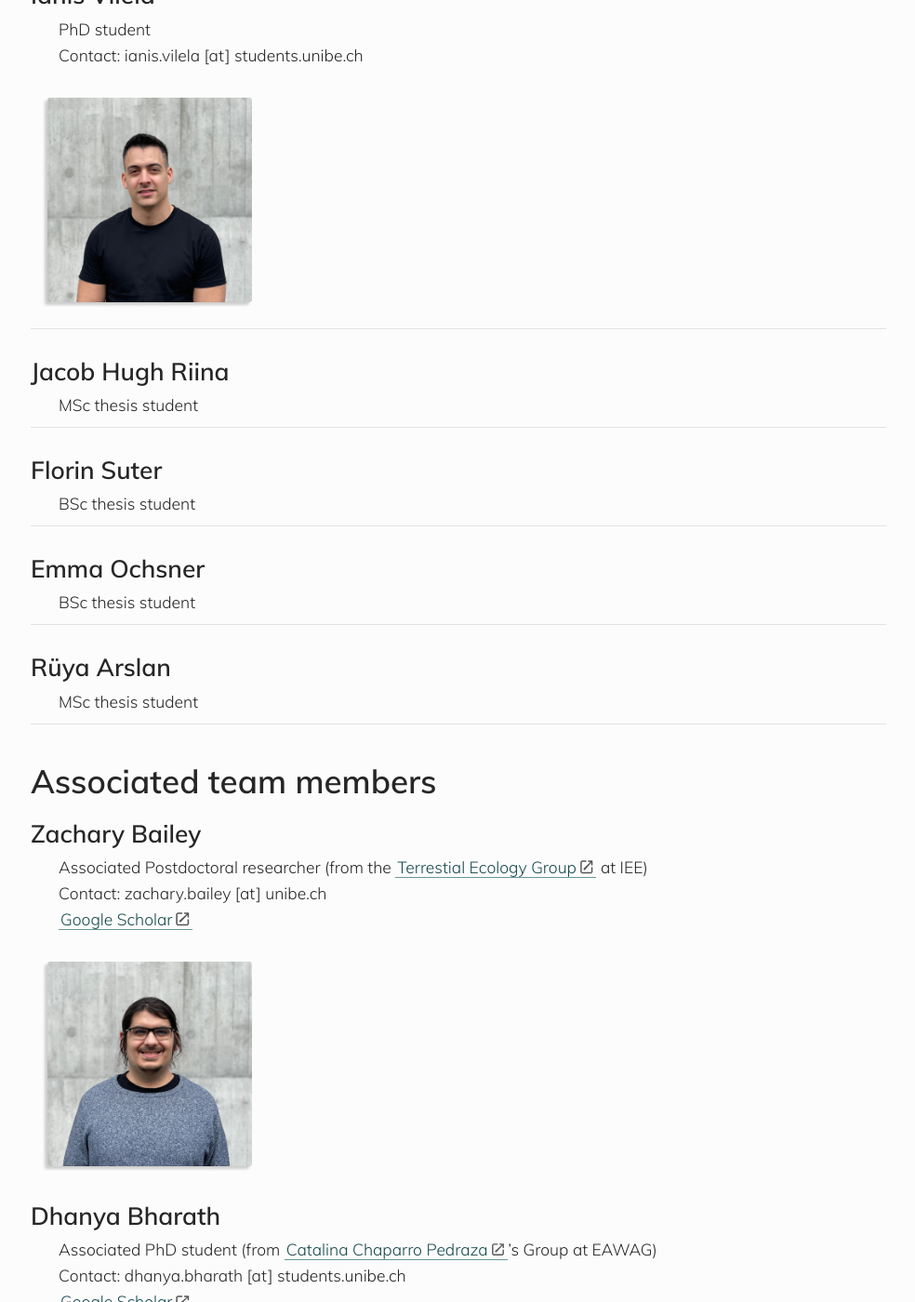
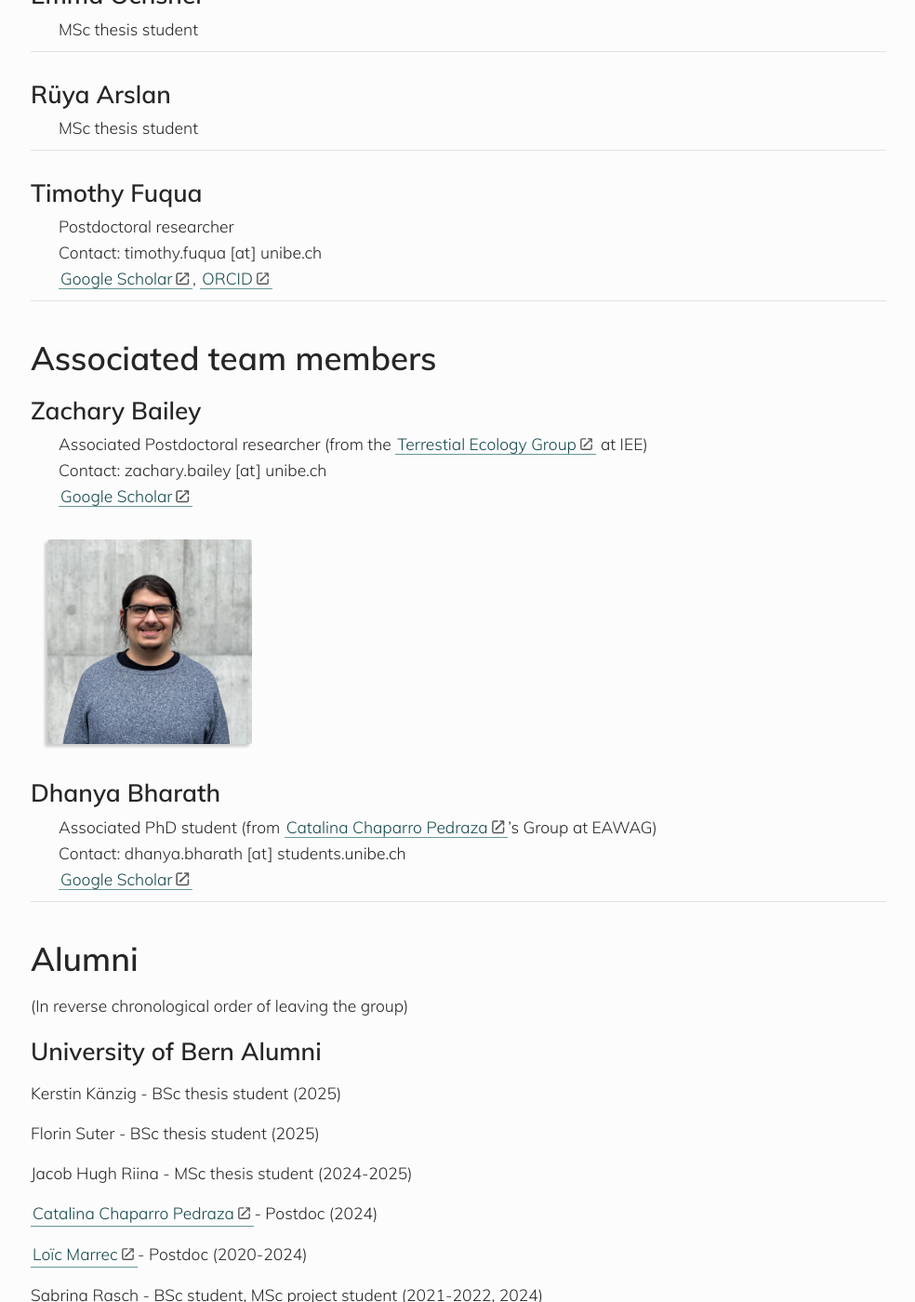
Before and after one commit to banklab/banklab.github.io, a Jekyll site: the page built from people.md, in a window 1280 px wide and 1400 px high, scrolled down 3957 px. Shown: the whole window at 93% size, without its empty margins (147-1131 px from the left). Built offline with Jekyll 4.4.1, drawn with Linux system fonts in a browser that asks for light colours; some web fonts are replaced; some of the changed text lies outside the part shown.

Commit message:
Update people

```diff
--- a/people.md
+++ b/people.md
@@ -22,14 +22,13 @@ permalink: /people/
 
 ---
 
-## Susanne Holenstein
+<!-- ## Susanne Holenstein
 
 * Office manager
 * Contact: susanne.holenstein [at] unibe.ch
 
-![Photo of Susanne Holenstein](/assets/img/team/SusanneHolenstein.png)
+![Photo of Susanne Holenstein](/assets/img/team/SusanneHolenstein.png) -->
 
----
 
 ## Adamandia Kapopoulou
 
@@ -109,6 +98,15 @@ permalink: /people/
 * MSc thesis student
 
 ---
+
+## Timothy Fuqua
+
+* Postdoctoral researcher
+* Contact: timothy.fuqua [at] unibe.ch
+* [Google Scholar](https://scholar.google.com/citations?user=oinW8hAAAAAJ&hl=en&oi=ao), [ORCID](https://orcid.org/0000-0003-4005-3329)
+
+---
+
 
 # Associated team members
 
@@ -134,6 +132,12 @@ permalink: /people/
 (In reverse chronological order of leaving the group)
 
 ## University of Bern Alumni
+
+Kerstin Känzig - BSc thesis student (2025)
+
+Florin Suter - BSc thesis student (2025)
+
+Jacob Hugh Riina - MSc thesis student (2024-2025)
 
 [Catalina Chaparro Pedraza](https://scholar.google.com/citations?user=e27luTMAAAAJ&hl=en&oi=ao) - Postdoc (2024)
 
```
Also changed, not shown: other parts of people.md (+1 -11 lines).
